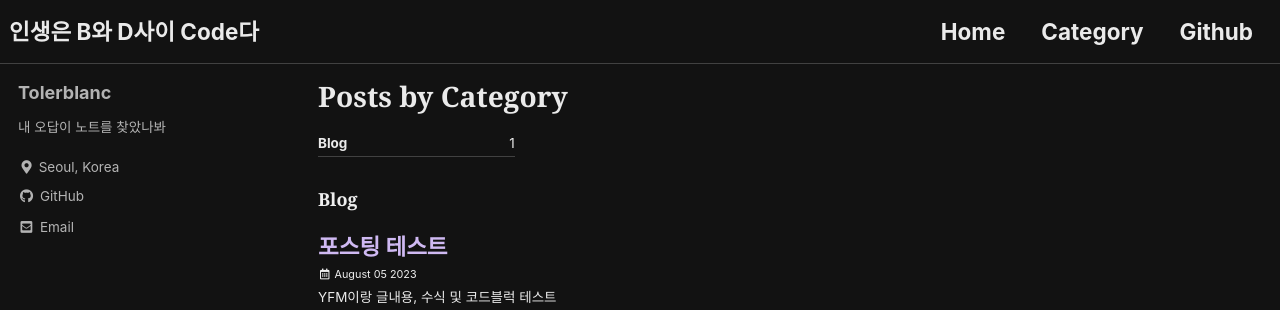
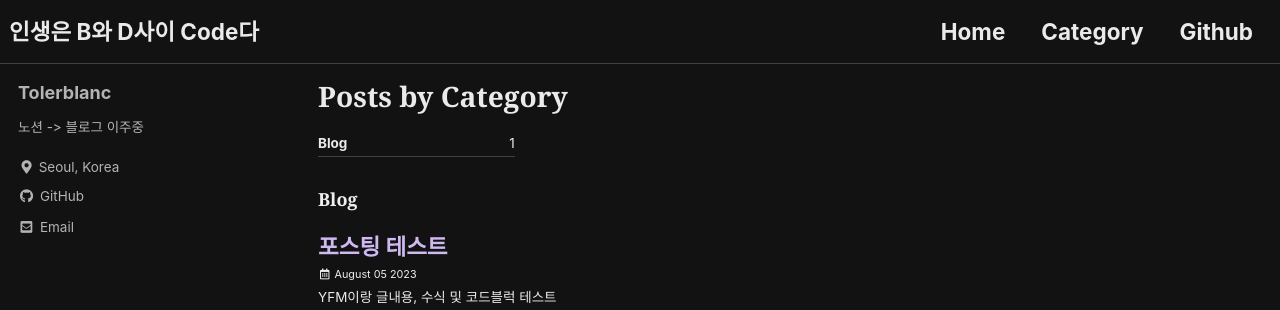
Before and after one commit to Tolerblanc/Tolerblanc.github.io, a Jekyll site: the page built from _pages/category-archive.md, in a window 1280 px wide. Shown: the top 310 px of the page. Built offline with Jekyll 4.4.1, drawn with Linux system fonts in a browser that asks for light colours; cached includes are drawn as plain includes; some web fonts are replaced.

Commit message:
fix author bio

```diff
--- a/_config.yml
+++ b/_config.yml
@@ -106,7 +106,7 @@ analytics:
 author:
   name             : "Tolerblanc"
   avatar           : # path of avatar image, e.g. "/assets/images/bio-photo.jpg"
-  bio              : "내 오답이 노트를 찾았나봐"
+  bio              : "노션 -> 블로그 이주중"
   location         : "Seoul, Korea"
   email            : "hihj070914@icloud.com"
   links:
```
